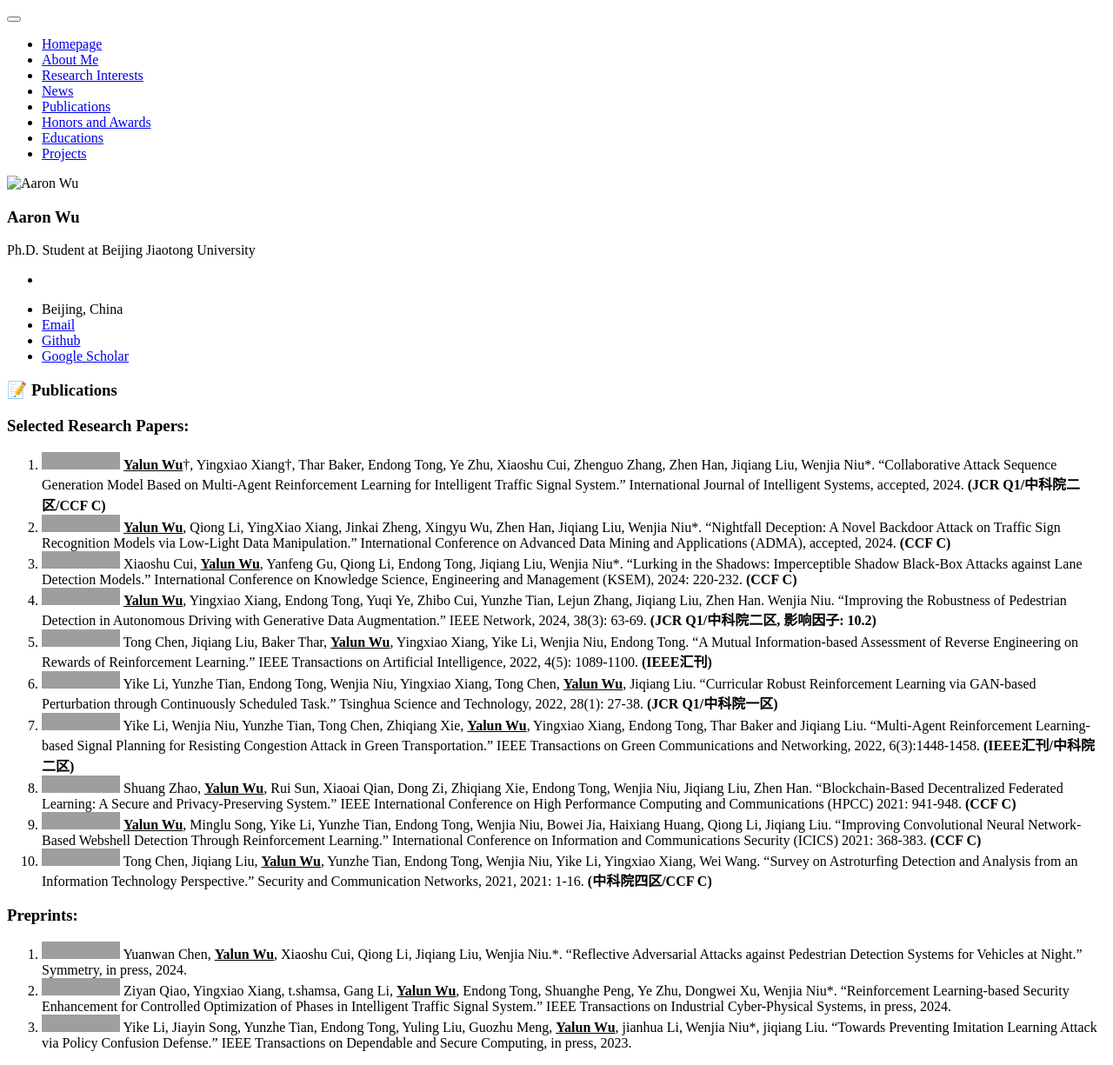
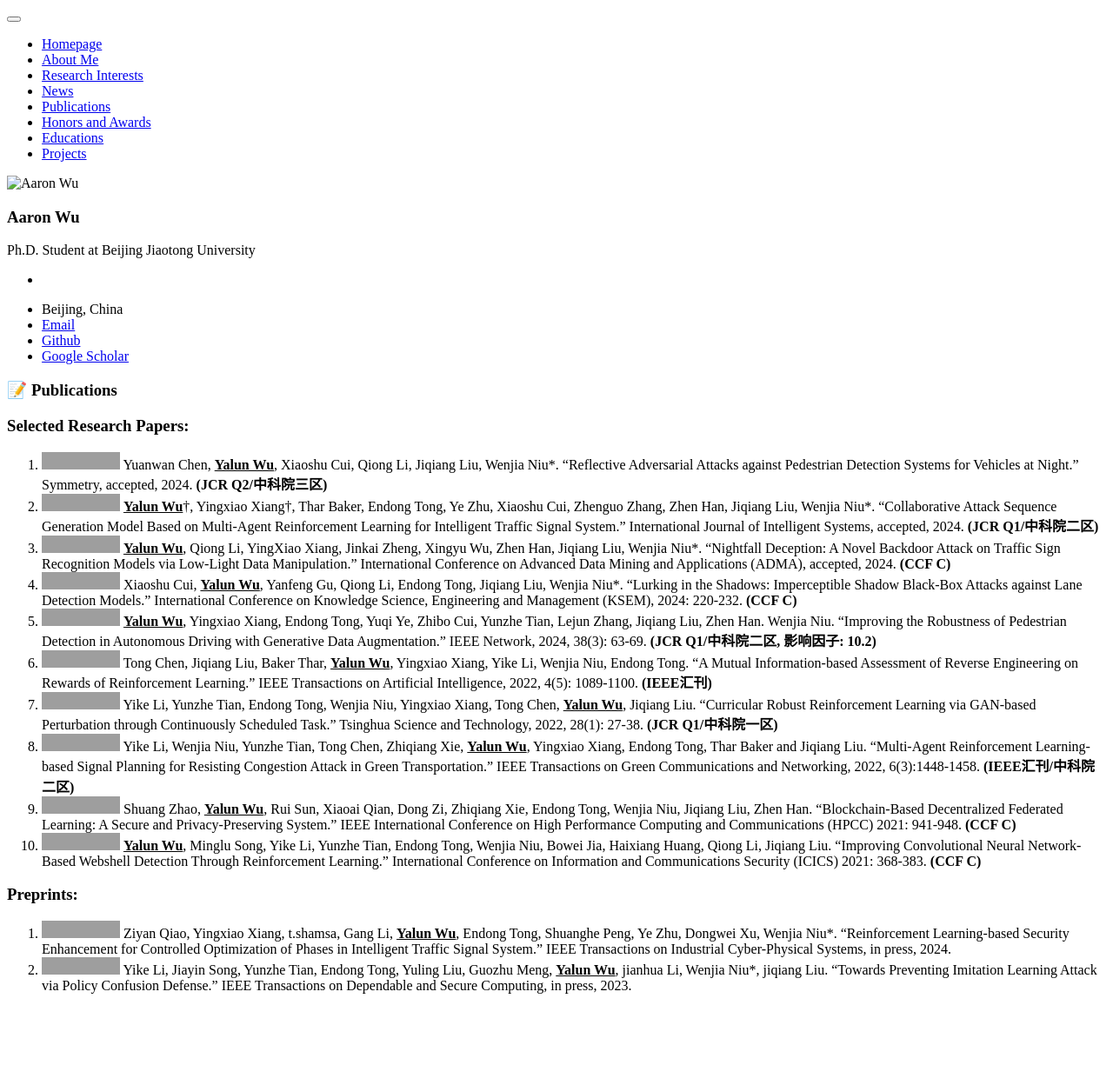
Before and after one commit to Allenpandas/Allenpandas.github.io, a Jekyll site: the page built from _pages/includes/Publications.md, in a window 1280 px wide. Shown: the whole page at 87% size. Built offline with Jekyll 4.4.1, drawn with Linux system fonts in a browser that asks for light colours; our own code applies the rules of GitHub Pages for plain Markdown files; after the commit the page ends 1159 px from its top, so only the background shows below that; grey boxes are pictures that could not be loaded.

Commit message:
update news and publicaitons

```diff
--- a/_pages/includes/Publications.md
+++ b/_pages/includes/Publications.md
@@ -4,19 +4,18 @@
 
 ### Selected Research Papers:
 
-1. <img src="https://img.shields.io/badge/JIS-2024-blue?style=flat-square"> **<u>Yalun Wu</u>**†,  Yingxiao Xiang†, Thar Baker, Endong Tong, Ye Zhu, Xiaoshu Cui, Zhenguo Zhang, Zhen Han,  Jiqiang Liu, Wenjia Niu\*. "Collaborative Attack Sequence Generation Model Based on Multi-Agent Reinforcement Learning for Intelligent Traffic Signal System." International Journal of Intelligent Systems, accepted, 2024. <b>(JCR Q1/中科院二区/CCF C)</b>
-2. <img src="https://img.shields.io/badge/ADMA-2024-blue?style=flat-square"> **<u>Yalun Wu</u>**,  Qiong Li, YingXiao Xiang, Jinkai Zheng, Xingyu Wu, Zhen Han,  Jiqiang Liu, Wenjia Niu\*. "Nightfall Deception: A Novel Backdoor Attack on Traffic Sign Recognition Models via Low-Light Data Manipulation." International Conference on Advanced Data Mining and Applications (ADMA), accepted, 2024. <b>(CCF C)</b>
-3. <img src="https://img.shields.io/badge/KSEM-2024-blue?style=flat-square"> Xiaoshu Cui, **<u>Yalun Wu</u>**, Yanfeng Gu, Qiong Li, Endong Tong, Jiqiang Liu, Wenjia Niu\*. "Lurking in the Shadows: Imperceptible Shadow Black-Box Attacks against Lane Detection Models." International Conference on Knowledge Science, Engineering and Management (KSEM), 2024: 220-232. <b>(CCF C)</b>
-4. <img src="https://img.shields.io/badge/IEEE Network-2024-blue?style=flat-square"> **<u>Yalun Wu</u>**, Yingxiao Xiang, Endong Tong, Yuqi Ye, Zhibo Cui, Yunzhe Tian, Lejun Zhang, Jiqiang Liu, Zhen Han. Wenjia Niu. "Improving the Robustness of Pedestrian Detection in Autonomous Driving with Generative Data Augmentation." IEEE Network, 2024, 38(3): 63-69. <b>(JCR Q1/中科院二区, 影响因子: 10.2)</b>
-5. <img src="https://img.shields.io/badge/TAI-2022-blue?style=flat-square"> Tong Chen, Jiqiang Liu, Baker Thar, **<u>Yalun Wu</u>**, Yingxiao Xiang, Yike Li, Wenjia Niu, Endong Tong. "A Mutual Information-based Assessment of Reverse Engineering on Rewards of Reinforcement Learning." IEEE Transactions on Artificial Intelligence, 2022, 4(5): 1089-1100.  <b>(IEEE汇刊)</b>
-6. <img src="https://img.shields.io/badge/TST-2022-blue?style=flat-square"> Yike Li, Yunzhe Tian, Endong Tong, Wenjia Niu, Yingxiao Xiang, Tong Chen, **<u>Yalun Wu</u>**, Jiqiang Liu. "Curricular Robust Reinforcement Learning via GAN-based Perturbation through Continuously Scheduled Task." Tsinghua Science and Technology, 2022, 28(1): 27-38.  <b>(JCR Q1/中科院一区)</b>
-7. <img src="https://img.shields.io/badge/TGCN-2022-blue?style=flat-square"> Yike Li, Wenjia Niu, Yunzhe Tian, Tong Chen, Zhiqiang Xie, **<u>Yalun Wu</u>**, Yingxiao Xiang, Endong Tong, Thar Baker and Jiqiang Liu. "Multi-Agent Reinforcement Learning-based Signal Planning for Resisting Congestion Attack in Green Transportation." IEEE Transactions on Green Communications and Networking, 2022, 6(3):1448-1458.  <b>(IEEE汇刊/中科院二区)</b>
-8. <img src="https://img.shields.io/badge/HPCC-2021-blue?style=flat-square"> Shuang Zhao, **<u>Yalun Wu</u>**, Rui Sun, Xiaoai Qian, Dong Zi, Zhiqiang Xie, Endong Tong, Wenjia Niu, Jiqiang Liu, Zhen Han. "Blockchain-Based Decentralized Federated Learning: A Secure and Privacy-Preserving System." IEEE International Conference on High Performance Computing and Communications (HPCC) 2021: 941-948. <b>(CCF C)</b>
-9. <img src="https://img.shields.io/badge/ICICS-2021-blue?style=flat-square"> **<u>Yalun Wu</u>**, Minglu Song, Yike Li, Yunzhe Tian, Endong Tong, Wenjia Niu, Bowei Jia, Haixiang Huang, Qiong Li, Jiqiang Liu. "Improving Convolutional Neural Network-Based Webshell Detection Through Reinforcement Learning." International Conference on Information and Communications Security (ICICS)  2021: 368-383. <b>(CCF C)</b>
-11. <img src="https://img.shields.io/badge/SCN-2021-blue?style=flat-square"> Tong Chen, Jiqiang Liu, **<u>Yalun Wu</u>**, Yunzhe Tian, Endong Tong, Wenjia Niu, Yike Li, Yingxiao Xiang, Wei Wang. "Survey on Astroturfing Detection and Analysis from an Information Technology Perspective." Security and Communication Networks, 2021, 2021: 1-16. <b>(中科院四区/CCF C)</b>
+1. <img src="https://img.shields.io/badge/Symmetry-2024-blue?style=flat-square"> Yuanwan Chen, **<u>Yalun Wu</u>**, Xiaoshu Cui, Qiong Li, Jiqiang Liu, Wenjia Niu\*. "Reflective Adversarial Attacks against Pedestrian Detection Systems for Vehicles at Night." Symmetry, accepted, 2024. **(JCR Q2/中科院三区)**
+2. <img src="https://img.shields.io/badge/JIS-2024-blue?style=flat-square"> **<u>Yalun Wu</u>**†,  Yingxiao Xiang†, Thar Baker, Endong Tong, Ye Zhu, Xiaoshu Cui, Zhenguo Zhang, Zhen Han,  Jiqiang Liu, Wenjia Niu\*. "Collaborative Attack Sequence Generation Model Based on Multi-Agent Reinforcement Learning for Intelligent Traffic Signal System." International Journal of Intelligent Systems, accepted, 2024. <b>(JCR Q1/中科院二区)</b>
+3. <img src="https://img.shields.io/badge/ADMA-2024-blue?style=flat-square"> **<u>Yalun Wu</u>**,  Qiong Li, YingXiao Xiang, Jinkai Zheng, Xingyu Wu, Zhen Han,  Jiqiang Liu, Wenjia Niu\*. "Nightfall Deception: A Novel Backdoor Attack on Traffic Sign Recognition Models via Low-Light Data Manipulation." International Conference on Advanced Data Mining and Applications (ADMA), accepted, 2024. <b>(CCF C)</b>
+4. <img src="https://img.shields.io/badge/KSEM-2024-blue?style=flat-square"> Xiaoshu Cui, **<u>Yalun Wu</u>**, Yanfeng Gu, Qiong Li, Endong Tong, Jiqiang Liu, Wenjia Niu\*. "Lurking in the Shadows: Imperceptible Shadow Black-Box Attacks against Lane Detection Models." International Conference on Knowledge Science, Engineering and Management (KSEM), 2024: 220-232. <b>(CCF C)</b>
+5. <img src="https://img.shields.io/badge/IEEE Network-2024-blue?style=flat-square"> **<u>Yalun Wu</u>**, Yingxiao Xiang, Endong Tong, Yuqi Ye, Zhibo Cui, Yunzhe Tian, Lejun Zhang, Jiqiang Liu, Zhen Han. Wenjia Niu. "Improving the Robustness of Pedestrian Detection in Autonomous Driving with Generative Data Augmentation." IEEE Network, 2024, 38(3): 63-69. <b>(JCR Q1/中科院二区, 影响因子: 10.2)</b>
+6. <img src="https://img.shields.io/badge/TAI-2022-blue?style=flat-square"> Tong Chen, Jiqiang Liu, Baker Thar, **<u>Yalun Wu</u>**, Yingxiao Xiang, Yike Li, Wenjia Niu, Endong Tong. "A Mutual Information-based Assessment of Reverse Engineering on Rewards of Reinforcement Learning." IEEE Transactions on Artificial Intelligence, 2022, 4(5): 1089-1100.  <b>(IEEE汇刊)</b>
+7. <img src="https://img.shields.io/badge/TST-2022-blue?style=flat-square"> Yike Li, Yunzhe Tian, Endong Tong, Wenjia Niu, Yingxiao Xiang, Tong Chen, **<u>Yalun Wu</u>**, Jiqiang Liu. "Curricular Robust Reinforcement Learning via GAN-based Perturbation through Continuously Scheduled Task." Tsinghua Science and Technology, 2022, 28(1): 27-38.  <b>(JCR Q1/中科院一区)</b>
+8. <img src="https://img.shields.io/badge/TGCN-2022-blue?style=flat-square"> Yike Li, Wenjia Niu, Yunzhe Tian, Tong Chen, Zhiqiang Xie, **<u>Yalun Wu</u>**, Yingxiao Xiang, Endong Tong, Thar Baker and Jiqiang Liu. "Multi-Agent Reinforcement Learning-based Signal Planning for Resisting Congestion Attack in Green Transportation." IEEE Transactions on Green Communications and Networking, 2022, 6(3):1448-1458.  <b>(IEEE汇刊/中科院二区)</b>
+9. <img src="https://img.shields.io/badge/HPCC-2021-blue?style=flat-square"> Shuang Zhao, **<u>Yalun Wu</u>**, Rui Sun, Xiaoai Qian, Dong Zi, Zhiqiang Xie, Endong Tong, Wenjia Niu, Jiqiang Liu, Zhen Han. "Blockchain-Based Decentralized Federated Learning: A Secure and Privacy-Preserving System." IEEE International Conference on High Performance Computing and Communications (HPCC) 2021: 941-948. <b>(CCF C)</b>
+10. <img src="https://img.shields.io/badge/ICICS-2021-blue?style=flat-square"> **<u>Yalun Wu</u>**, Minglu Song, Yike Li, Yunzhe Tian, Endong Tong, Wenjia Niu, Bowei Jia, Haixiang Huang, Qiong Li, Jiqiang Liu. "Improving Convolutional Neural Network-Based Webshell Detection Through Reinforcement Learning." International Conference on Information and Communications Security (ICICS)  2021: 368-383. <b>(CCF C)</b>
 
 ### Preprints:
 
-1. <img src="https://img.shields.io/badge/Symmetry-2024-red?style=flat-square"> Yuanwan Chen, **<u>Yalun Wu</u>**, Xiaoshu Cui, Qiong Li, Jiqiang Liu, Wenjia Niu.*. "Reflective Adversarial Attacks against Pedestrian Detection Systems for Vehicles at Night." Symmetry, in press, 2024.
-2. <img src="https://img.shields.io/badge/TICPS-2024-red?style=flat-square"> Ziyan Qiao, Yingxiao Xiang, t.shamsa, Gang Li, **<u>Yalun Wu</u>**, Endong Tong, Shuanghe Peng, Ye Zhu, Dongwei Xu, Wenjia Niu\*. "Reinforcement Learning-based Security Enhancement for Controlled Optimization of Phases in Intelligent Traffic Signal System." IEEE Transactions on Industrial Cyber-Physical Systems, in press, 2024.
-3. <img src="https://img.shields.io/badge/TDSC-2023-red?style=flat-square"> Yike Li, Jiayin Song, Yunzhe Tian, Endong Tong, Yuling Liu, Guozhu Meng, **<u>Yalun Wu</u>**, jianhua Li, Wenjia Niu\*, jiqiang Liu. "Towards Preventing Imitation Learning Attack via Policy Confusion Defense." IEEE Transactions on Dependable and Secure Computing, in press, 2023.
+1. <img src="https://img.shields.io/badge/TICPS-2024-red?style=flat-square"> Ziyan Qiao, Yingxiao Xiang, t.shamsa, Gang Li, **<u>Yalun Wu</u>**, Endong Tong, Shuanghe Peng, Ye Zhu, Dongwei Xu, Wenjia Niu\*. "Reinforcement Learning-based Security Enhancement for Controlled Optimization of Phases in Intelligent Traffic Signal System." IEEE Transactions on Industrial Cyber-Physical Systems, in press, 2024.
+2. <img src="https://img.shields.io/badge/TDSC-2023-red?style=flat-square"> Yike Li, Jiayin Song, Yunzhe Tian, Endong Tong, Yuling Liu, Guozhu Meng, **<u>Yalun Wu</u>**, jianhua Li, Wenjia Niu\*, jiqiang Liu. "Towards Preventing Imitation Learning Attack via Policy Confusion Defense." IEEE Transactions on Dependable and Secure Computing, in press, 2023.
```
Also changed, not shown: _pages/includes/News.md (+4 -3 lines).
